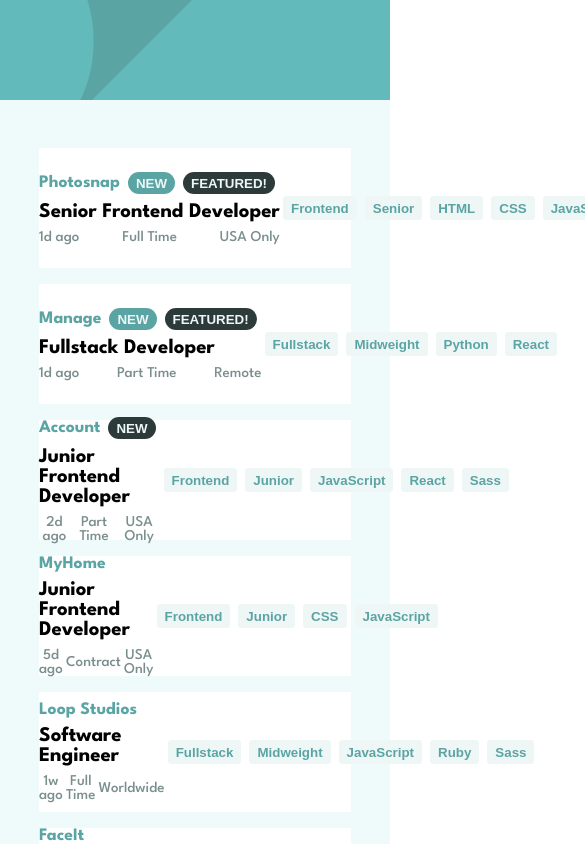
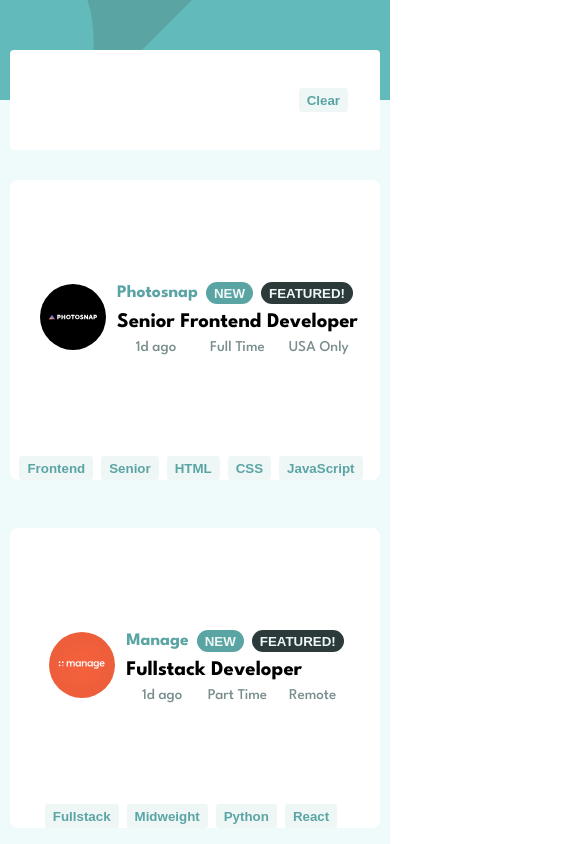
Before and after one commit to AakashSahani/StaticJobListing, a React (Vite) app: page / in a window 390 px wide. Shown: the top 844 px of the page, 585 px wide, since content can reach past the window. Built offline with nearby package versions, Linux system fonts and the light colour scheme.

Commit message:
Added Filter Function

```diff
--- a/src/components/JobItem.jsx
+++ b/src/components/JobItem.jsx
@@ -38,20 +38,20 @@
 					</Button>
 				</li>
 				<li>
-					<Button value={job.level} type={'level'}>
+					<Button value={job.level} type="level">
 						{job.level}
 					</Button>
 				</li>
 				{job.languages.map((language) => (
 					<li key={language}>
-						<Button value={language} type={'languages'}>
+						<Button value={language} type="languages">
 							{language}
 						</Button>
 					</li>
 				))}
 				{job.tools.map((tool) => (
 					<li key={tool}>
-						<Button value={tool} type={'tools'}>
+						<Button value={tool} type="tools">
 							{tool}
 						</Button>
 					</li>
--- a/src/components/shared/Button.jsx
+++ b/src/components/shared/Button.jsx
@@ -4,14 +4,16 @@
 function Button({ children, value, type }) {
 	const { filterList } = useContext(JobListContext);
 	const handleClick = () => {
+		// if (type === undefined) {
 		filterList(type, value);
 	};
-
-	return (
-		<button className="btn" onClick={handleClick}>
-			{children}
-		</button>
-	);
+	{
+		return (
+			<button className="btn" onClick={handleClick}>
+				{children}
+			</button>
+		);
+	}
 }
 
 export default Button;
--- a/src/components/shared/Filter.jsx
+++ b/src/components/shared/Filter.jsx
@@ -1,5 +1,24 @@
+import Button from './Button';
+import JobListContext from '../../context/JobListContext';
+import { useContext } from 'react';
+
 function Filter() {
-	return <div>Filter</div>;
+	const { filter } = useContext(JobListContext);
+	return (
+		<div className="filter">
+			{filter.map((item) => (
+				<div className="active">
+					<Button key={item} value="item">
+						{item}
+					</Button>
+					<div key={item}>
+						<img src="./assets/icon-remove.svg" alt="Remove" />
+					</div>
+				</div>
+			))}
+			<Button value="clear">Clear</Button>
+		</div>
+	);
 }
 
 export default Filter;
--- a/src/context/JobListContext.jsx
+++ b/src/context/JobListContext.jsx
@@ -5,14 +5,20 @@
 
 export const JobListProvider = ({ children }) => {
 	const [joblist, setJoblist] = useState(JobListData);
-
+	const [filter, setFilter] = useState([]);
 	const filterList = (type, value) => {
 		const key = type;
-		setJoblist(joblist.filter((job) => job[type] === value));
+		setJoblist(joblist.filter((job) => job[type].includes(value)));
+		const firstlist = joblist[0];
+		console.log(filterList[type]);
+		setFilter((current) => [...current, value]);
+		console.log(filter);
 	};
 
 	return (
-		<JobListContext.Provider value={{ joblist, setJoblist, filterList }}>
+		<JobListContext.Provider
+			value={{ joblist, setJoblist, filterList, filter, setFilter }}
+		>
 			{children}
 		</JobListContext.Provider>
 	);
--- a/src/index.css
+++ b/src/index.css
@@ -39,16 +39,77 @@
 main {
 	background-color: var(--LightGrayishCyanBg);
 	display: flex;
-	justify-content: center;
+	/* justify-content: center; */
+	flex-direction: column;
+	align-items: center;
 	text-align: center;
 	min-width: 100vw;
 	min-height: 100vh;
 	padding: 2rem;
+	position: relative;
+}
+
+.filter {
+	/* border: 1px solid black; */
+	padding: 0 1rem;
+	background-color: white;
+	position: relative;
+	border-radius: 0.25rem;
+	width: 80vw;
+	height: 50px;
+	position: absolute;
+	top: 0;
+	display: flex;
+	align-items: center;
+	transform: translateY(-50%);
+}
+
+.filter > button {
+	margin-right: 2rem;
+	position: absolute;
+	right: 0;
+}
+
+.active {
+	justify-content: center;
+	background-color: var(--DesaturatedDarkCyan);
+	display: flex;
+	align-items: center;
+	width: fit-content;
+	padding: 0;
+	margin-right: 1rem;
+	border-radius: 0.2rem;
+	min-height: fit-content;
+	height: 24px;
+}
+
+.active > button {
+	border-radius: 0.2rem 0 0 0.2rem;
+	margin: 0 !important;
+	height: 24px !important;
+}
+
+.active > div {
+	height: 100%;
+	border: 0.2rem;
+	width: 24px;
+}
+.active > img {
+	width: 100%;
+	height: auto;
+	padding: 0.2rem;
+	border-radius: 0.2rem;
+}
+
+.active > div:hover {
+	cursor: pointer;
+	background-color: var(--VeryDarkGrayishCyan);
 }
 
 .card {
 	background-color: white;
 	width: 80vw;
+	border-radius: 0.5rem;
 	height: 120px;
 	align-items: center;
 	justify-content: center;
@@ -87,7 +148,7 @@
 	margin-right: 0.5rem;
 }
 
-.btn:hover {
+li .btn:hover {
 	cursor: pointer;
 	background-color: var(--DesaturatedDarkCyan);
 	color: var(--LightGrayishCyan);
@@ -160,5 +221,36 @@
 @media (max-width: 500px) {
 	header {
 		background-image: url('./assets/bg-header-mobile.svg');
+		background-size: cover;
+		background-position: center;
 	}
 }
+
+@media (max-width: 890px) {
+	.filter {
+		min-width: 370px;
+		width: 50vw;
+		min-height: 100px;
+		margin-bottom: 2rem;
+	}
+	.card {
+		min-width: 370px;
+		width: 50vw;
+		display: flex;
+		justify-content: center;
+		align-items: center;
+		min-height: 300px;
+		margin-bottom: 3rem;
+	}
+	.card li {
+		flex-direction: column;
+		height: 100%;
+		width: 100%;
+		justify-content: center;
+		align-items: center;
+	}
+
+	main {
+		padding-top: 4rem;
+	}
+}
--- a/src/layouts/Main.jsx
+++ b/src/layouts/Main.jsx
@@ -1,8 +1,10 @@
 import JobList from '../components/JobList';
+import Filter from '../components/shared/Filter';
 
 function Main() {
 	return (
 		<main>
+			<Filter />
 			<JobList />
 		</main>
 	);
```
